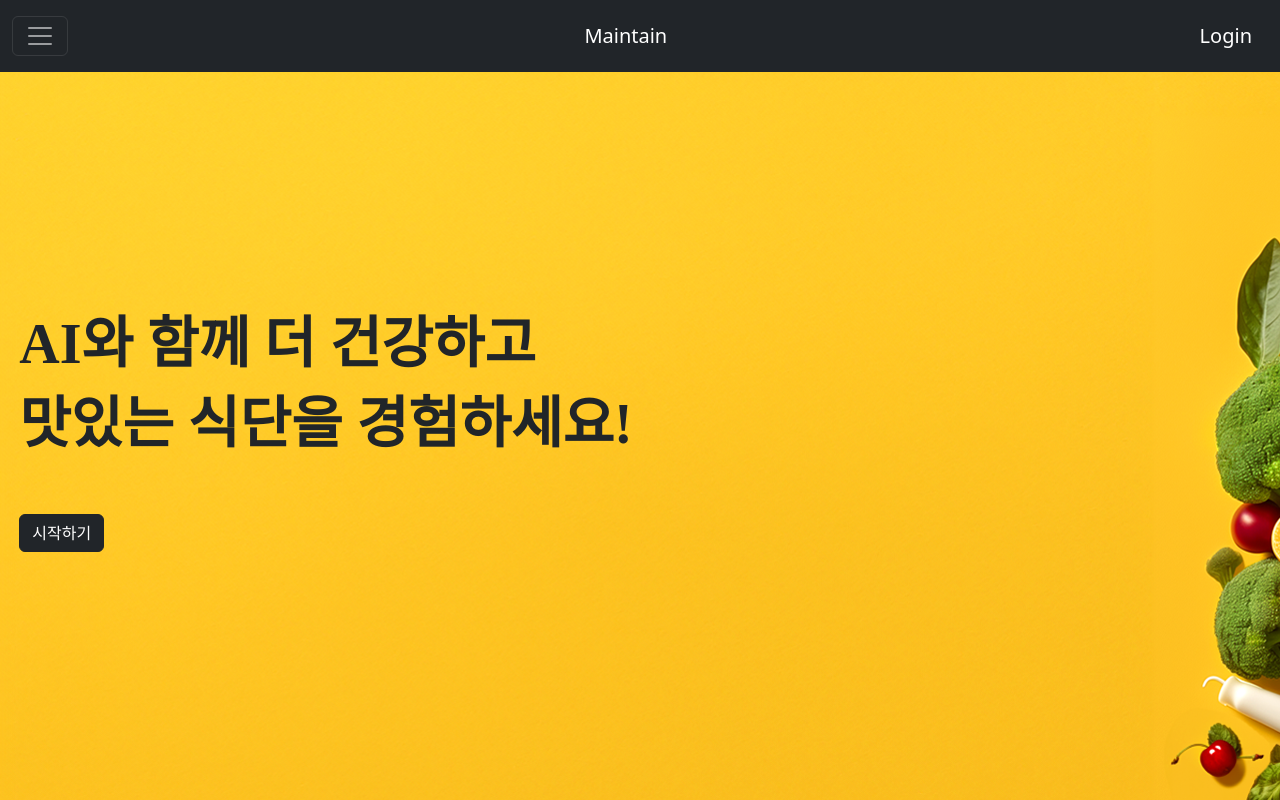
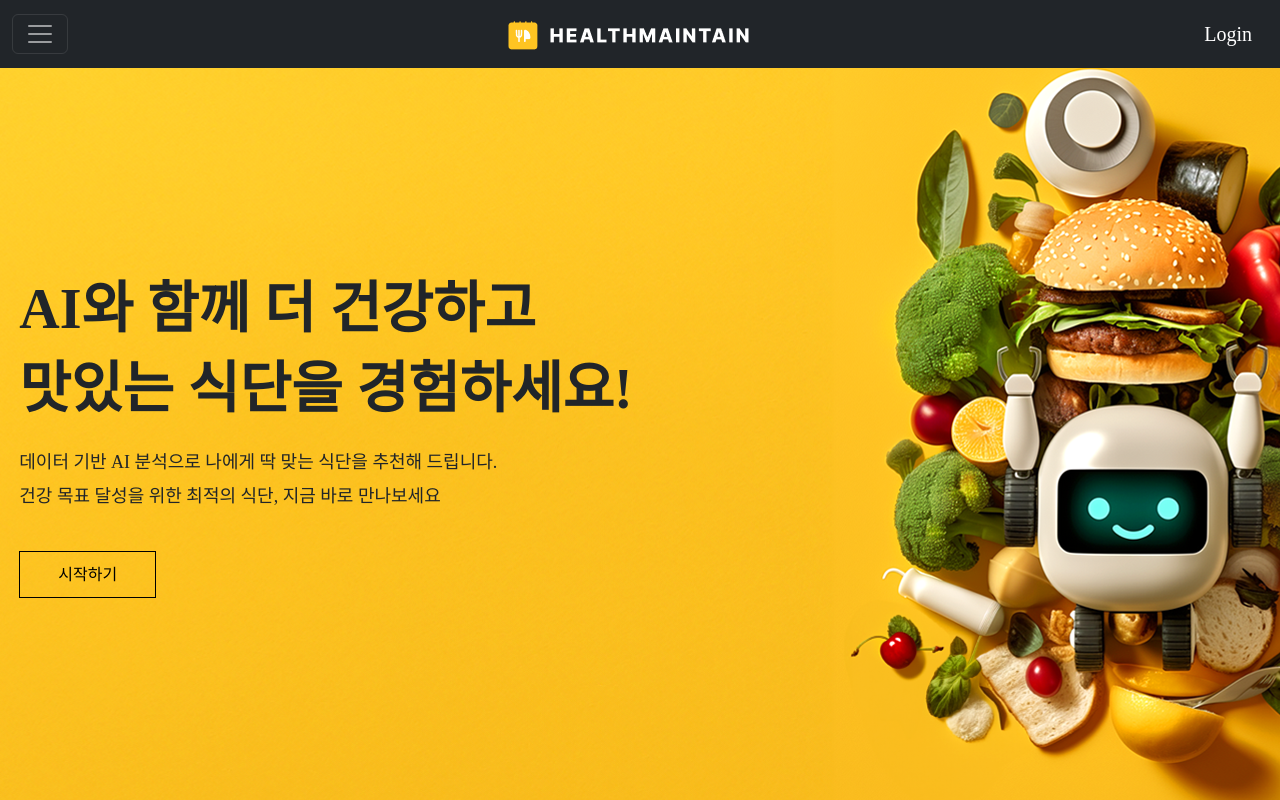
Before and after one commit to AlpacaMale/etevers, a Flask app: page / in a window 1280 px wide. Run offline with Flask 3, Linux system fonts and the light colour scheme; some web fonts are replaced.

Commit message:
디자인 변경

```diff
--- a/static/css/style.css
+++ b/static/css/style.css
@@ -6,26 +6,48 @@
 	src: url('../fonts/PretendardVariable.woff2') format('woff2-variations');
 }
 
+body{
+    font-family: 'Pretendard Variable';
+    background-color: #fec422;
+}
 
 #index_bg{
-    object-fit: cover;
     background-image: url(../images/bg.png);
-    /* background-size: cover; */
     background-repeat: no-repeat;
+    background-position: center;
 }
 
 .navbar{
-    --bs-navbar-padding-y: 1rem;
+    --bs-navbar-padding-y: 0.8rem;
 }
 
 .left-box{
     text-align: left;
 }
 
-.left-box .text{
+.left-box .text-top{
     font-family: 'Pretendard Variable';
     font-weight: bold;
     font-size: 56px;
-    margin-bottom: 50px;
     line-height: 80px;
 }
+
+.left-box .text-bottom{
+    font-family: 'Pretendard Variable';
+    font-weight: 500;
+    font-size: 18px;
+    line-height: 34px;
+    margin-bottom: 50px;
+}
+
+
+.start-btn:link{
+    text-decoration: none;
+}
+
+.start-btn{
+    font-family: 'Pretendard Variable';
+    color: black;
+    border: 1px solid black;
+    padding: 14px 38px;
+}
--- a/templates/get-started.html
+++ b/templates/get-started.html
@@ -4,8 +4,9 @@
   <div class="row text-center flex-fill">
     <div class="col d-flex flex-column align-items-center justify-content-evenly">
       <div class="left-box">
-        <p class="text">AI와 함께 더 건강하고</br>맛있는 식단을 경험하세요!</p>
-        <a href="/main" class="btn btn-dark text-white">시작하기</a>
+        <p class="text-top">AI와 함께 더 건강하고</br>맛있는 식단을 경험하세요!</p>
+        <p class="text-bottom">데이터 기반 AI 분석으로 나에게 딱 맞는 식단을 추천해 드립니다.</br>건강 목표 달성을 위한 최적의 식단, 지금 바로 만나보세요</p>
+        <a href="/main" class="start-btn">시작하기</a>
       </div>
     </div>
     <div class="col p-0">
--- a/templates/navbar.html
+++ b/templates/navbar.html
@@ -4,7 +4,7 @@
       aria-controls="offcanvasDarkNavbar" aria-label="Toggle navigation">
       <span class="navbar-toggler-icon"></span>
     </button>
-    <a class="navbar-brand" href="/">Maintain</a>
+    <a class="navbar-brand" href="/"><img src="../static/images/logo.png" alt="logo"></a>
     {% if 'email' in session %}
     <a class="navbar-brand" href="/logout">Logout</a>
     {% else %}
```
Also changed, not shown: static/images/logo.png (added).
